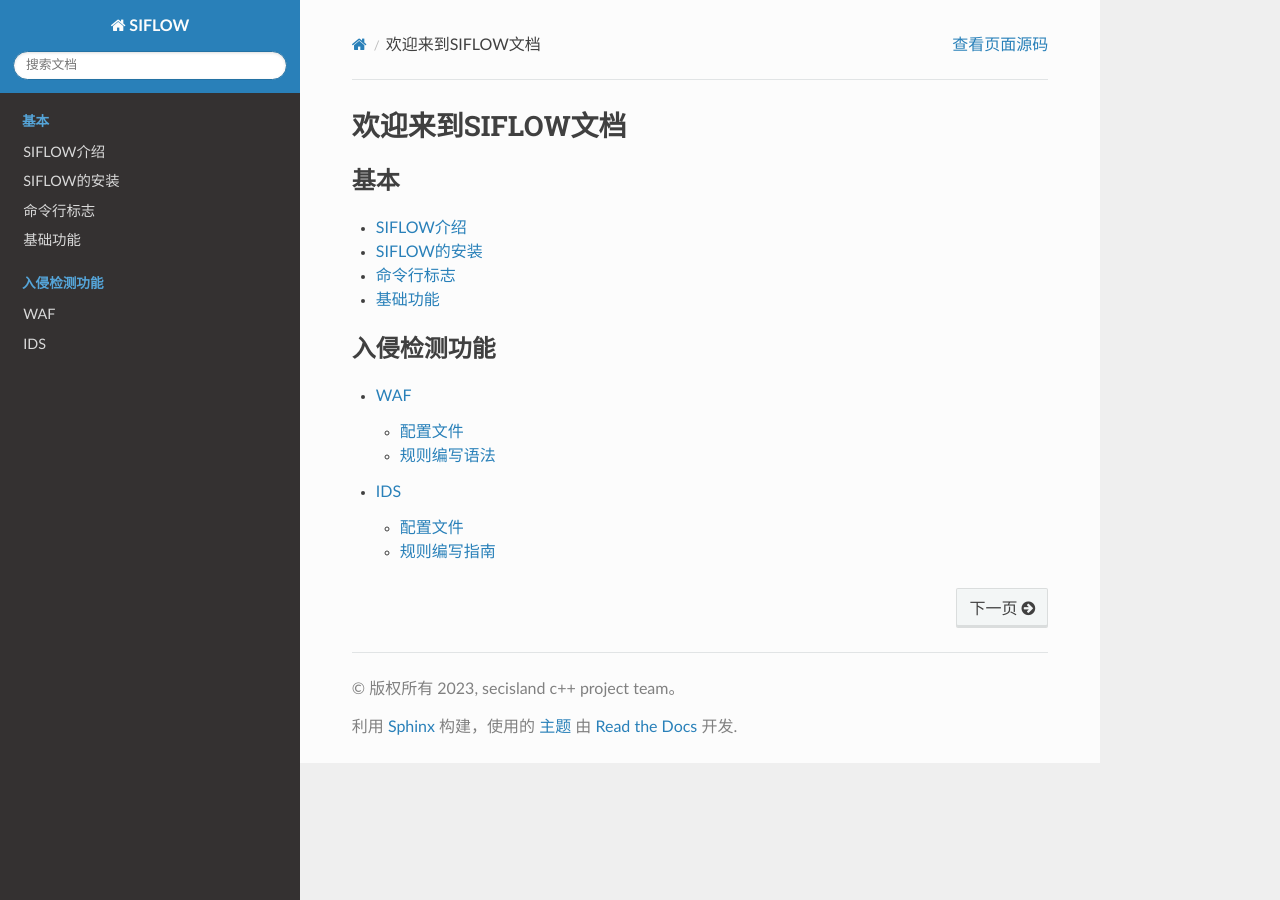
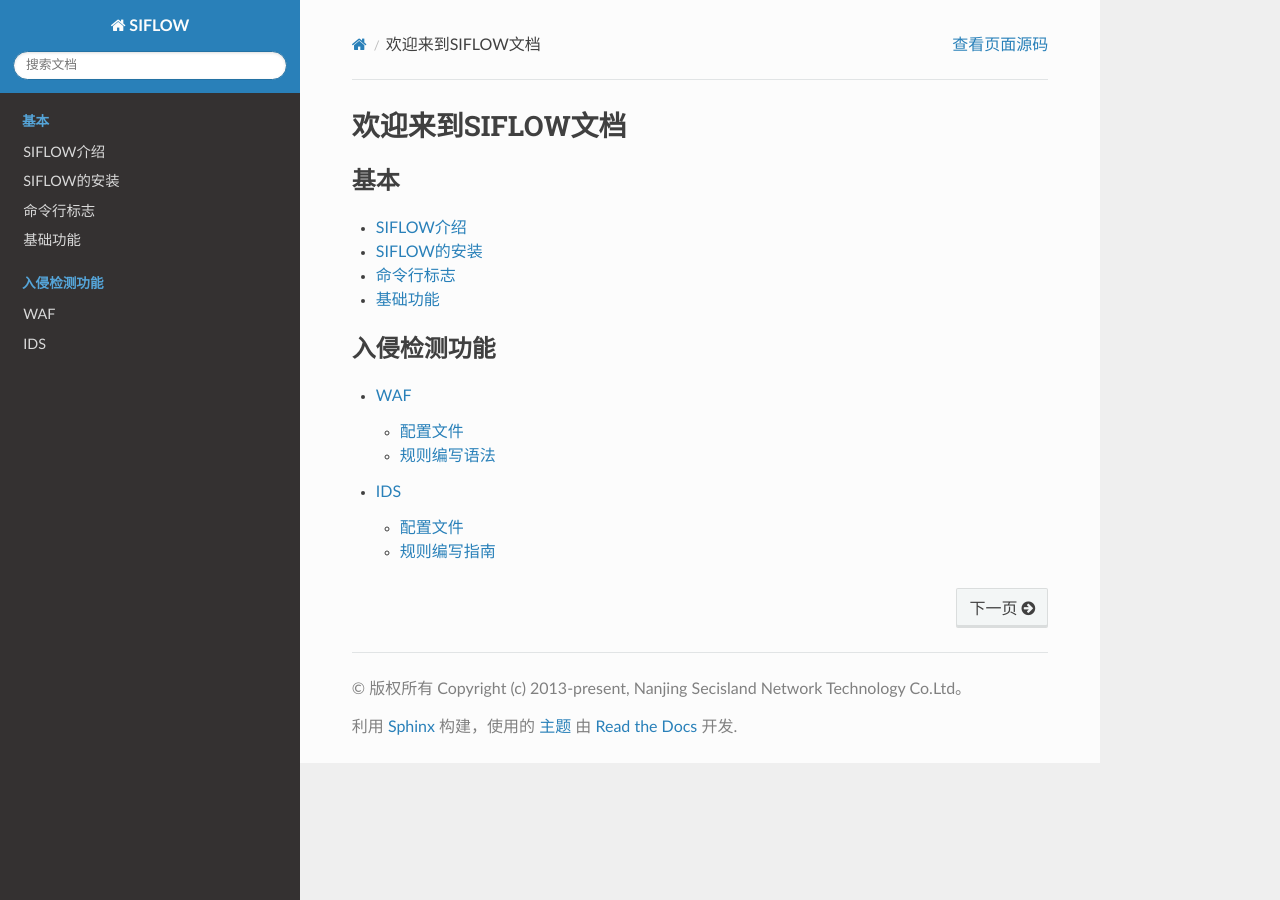
Before and after one commit to Neon-C23/SIFLOW-DOC, a Sphinx documentation site: the page built from source/index.rst, in a window 1280 px wide. Built offline with Sphinx 7.4.7 and the Read the Docs theme 2.0.0, drawn with Linux system fonts in a browser that asks for light colours.

Commit message:
Update conf.py

```diff
--- a/source/conf.py
+++ b/source/conf.py
@@ -7,8 +7,8 @@
 # https://www.sphinx-doc.org/en/master/usage/configuration.html#project-information
 
 project = 'SIFLOW'
-copyright = '2023, secisland c++ project team'
-author = 'secisland c++ project team'
+copyright = 'Copyright (c)  2013-present, Nanjing Secisland Network Technology Co.Ltd'
+author = 'Nanjing Secisland Network Technology'
 release = '1.0.0'
 
 # -- General configuration ---------------------------------------------------
```
